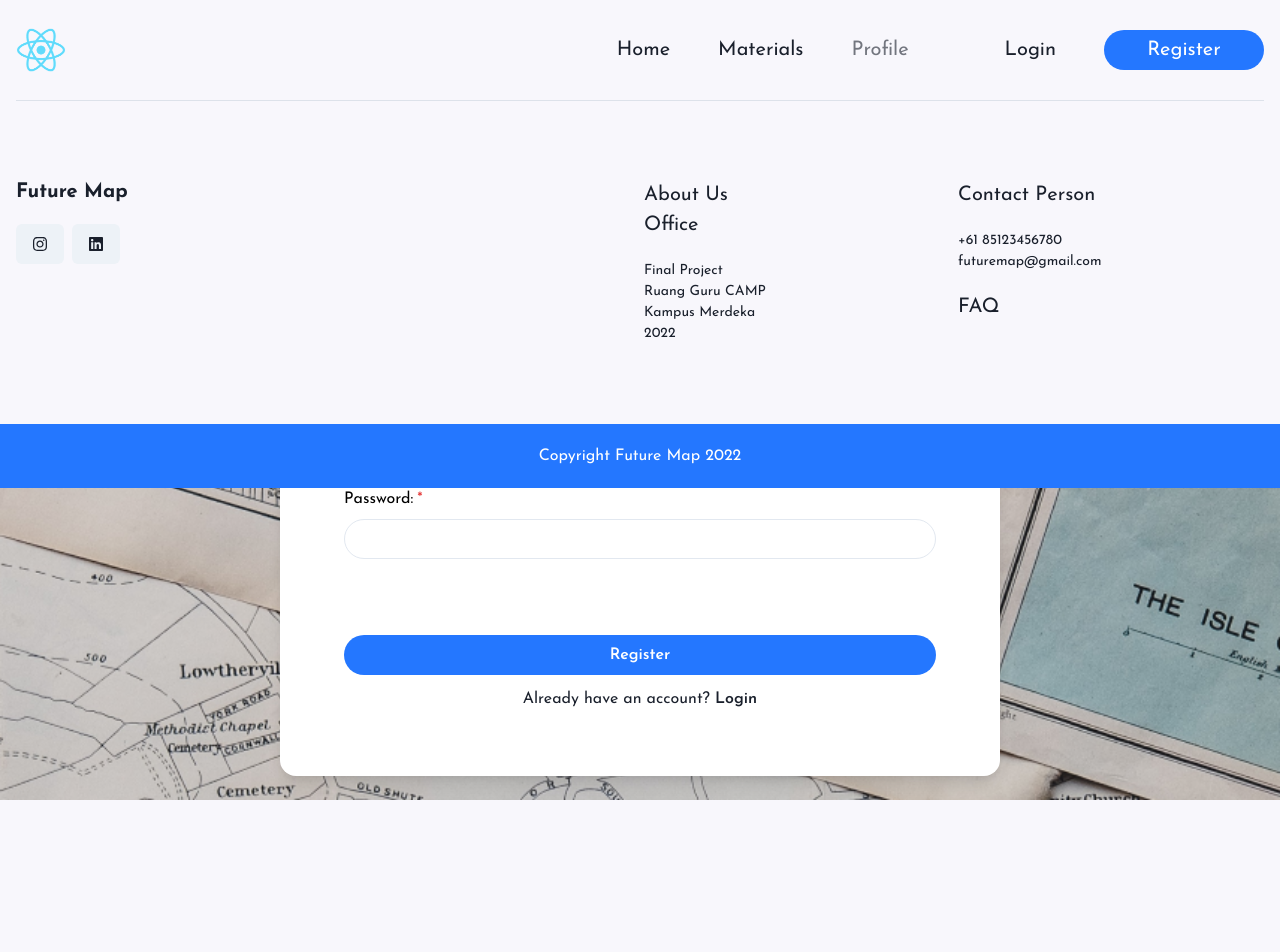
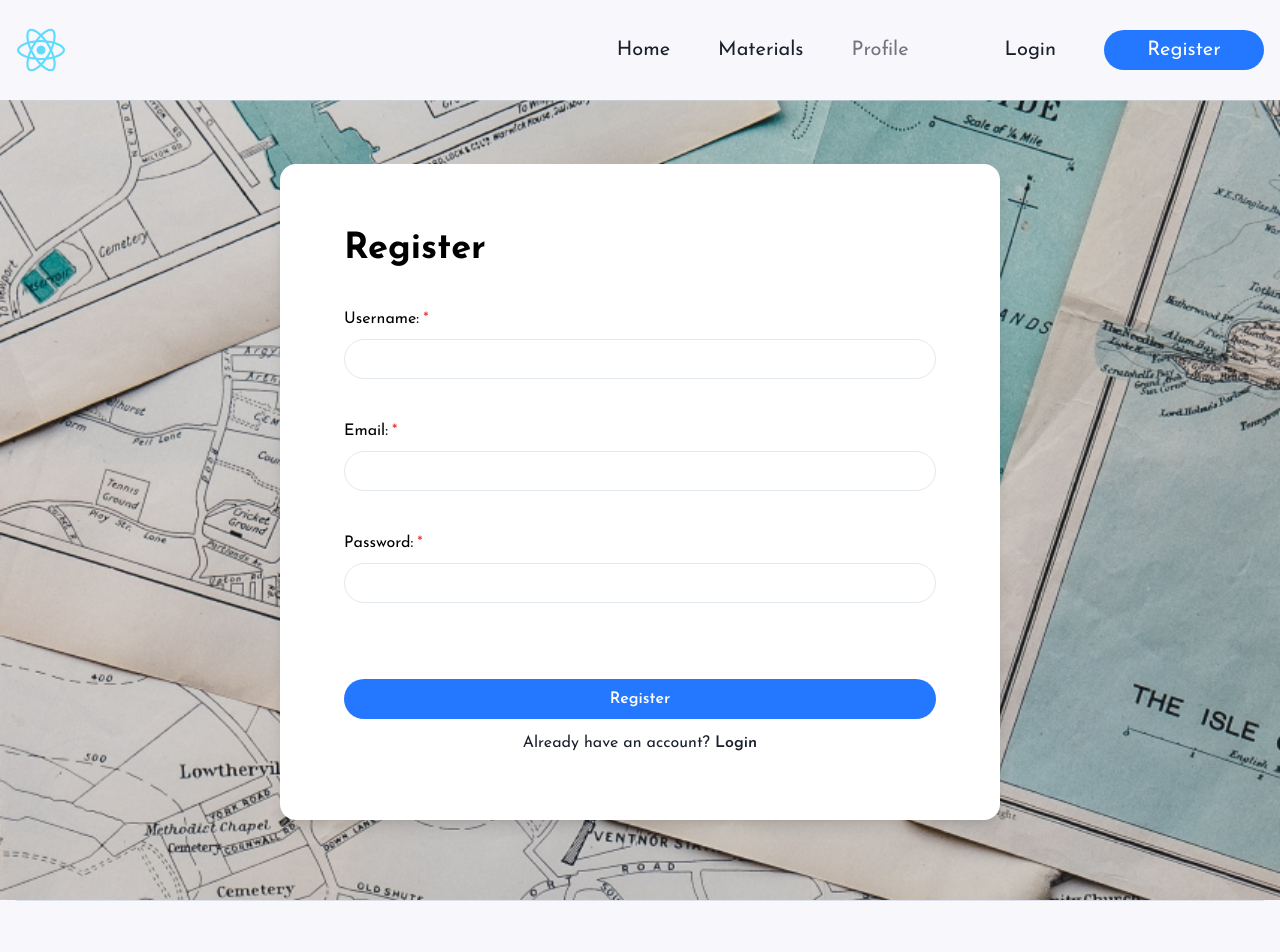
Before and after one commit to rg-km/final-project-engineering-53, a React (Create React App) app in the folder frontend/: page /register in a window 1280 px wide. Shown: the top 952 px of the page. Before the commit the page ends 800 px from the top, so only its background shows below. Built offline with nearby package versions, Linux system fonts and the light colour scheme.

Commit message:
fix: footer problem on certain pages

```diff
--- a/frontend/src/components/footer/Footer.jsx
+++ b/frontend/src/components/footer/Footer.jsx
@@ -6,6 +6,7 @@ import {
   Spacer,
   Stack,
   Text,
+  Divider,
 } from "@chakra-ui/react";
 import { FaInstagram, FaLinkedin } from "react-icons/fa";
 
@@ -14,7 +15,9 @@ export default function Footer() {
     <>
       <Box as="footer" width="full" bgColor="#f8f7fc">
         <Container maxW="container.xl">
-          <Stack direction="row" minH="280px" height="full" py={20}>
+          <Divider borderColor="gray.300" />
+
+          <Stack direction="row" minH="280px" height="full" py={16}>
             <Box width="50%">
               <Heading fontSize="xl">Future Map</Heading>
               <Stack direction="row" marginTop={5}>
--- a/frontend/src/components/layouts/AuthLayout.jsx
+++ b/frontend/src/components/layouts/AuthLayout.jsx
@@ -9,9 +9,6 @@ export default function AuthLayout({ children }) {
       bgSize="cover"
       bgPosition="center"
       bgRepeat="no-repeat"
-      position="absolute"
-      top={0}
-      zIndex={-1}
       bgColor="gray.400"
     >
       <Container maxW="container.xl" h="100vh" color="#1a202c">
--- a/frontend/src/pages/Login.js
+++ b/frontend/src/pages/Login.js
@@ -23,7 +23,7 @@ const Login = () => {
         boxShadow="lg"
         borderRadius={16}
         p={16}
-        mt={24}
+        mt={-4}
       >
         <form action="submit">
           <Stack spacing={3}>
--- a/frontend/src/pages/Register.js
+++ b/frontend/src/pages/Register.js
@@ -24,7 +24,7 @@ export default function Register() {
         boxShadow="lg"
         borderRadius={16}
         p={16}
-        mt={24}
+        mt={-4}
       >
         <form action="submit">
           <Stack spacing={3}>
--- a/frontend/src/pages/materials/MaterialDetail.js
+++ b/frontend/src/pages/materials/MaterialDetail.js
@@ -14,12 +14,14 @@ import useFetch from "../../hooks/useFetch";
 
 export default function MaterialDetail() {
   const { id } = useParams();
-  const { data: material, loading } = useFetch("http://localhost:8000/materials/" + id);
+  const { data: material, loading } = useFetch(
+    "http://localhost:8000/materials/" + id
+  );
 
   // console.log(material);
 
   return (
-    <Container maxW="container.xl">
+    <Container maxW="container.xl" minH="90vh">
       <Stack as="section" direction="column" spacing={16} my={24}>
         {loading && <Heading as="h1">Loading...</Heading>}
 
```
